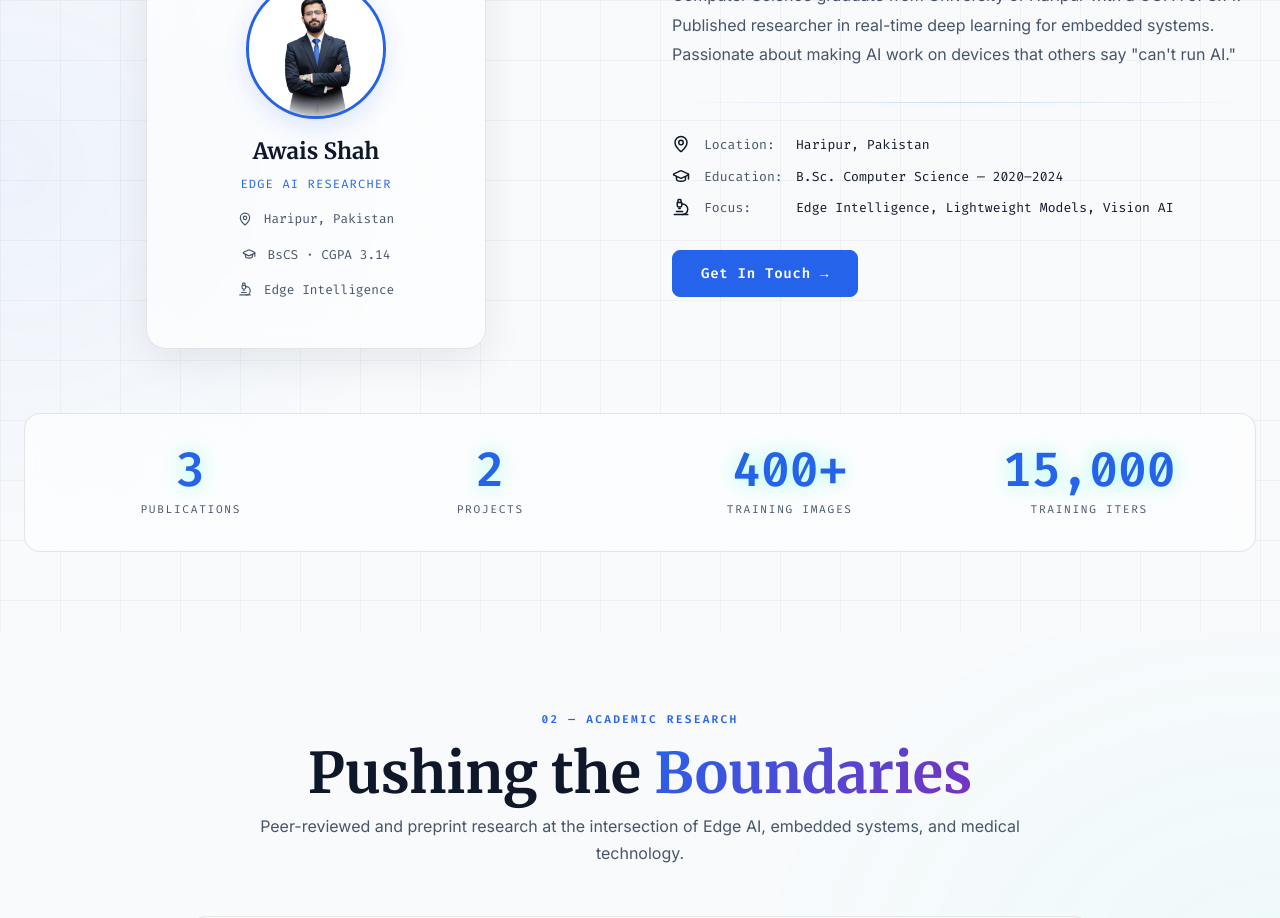
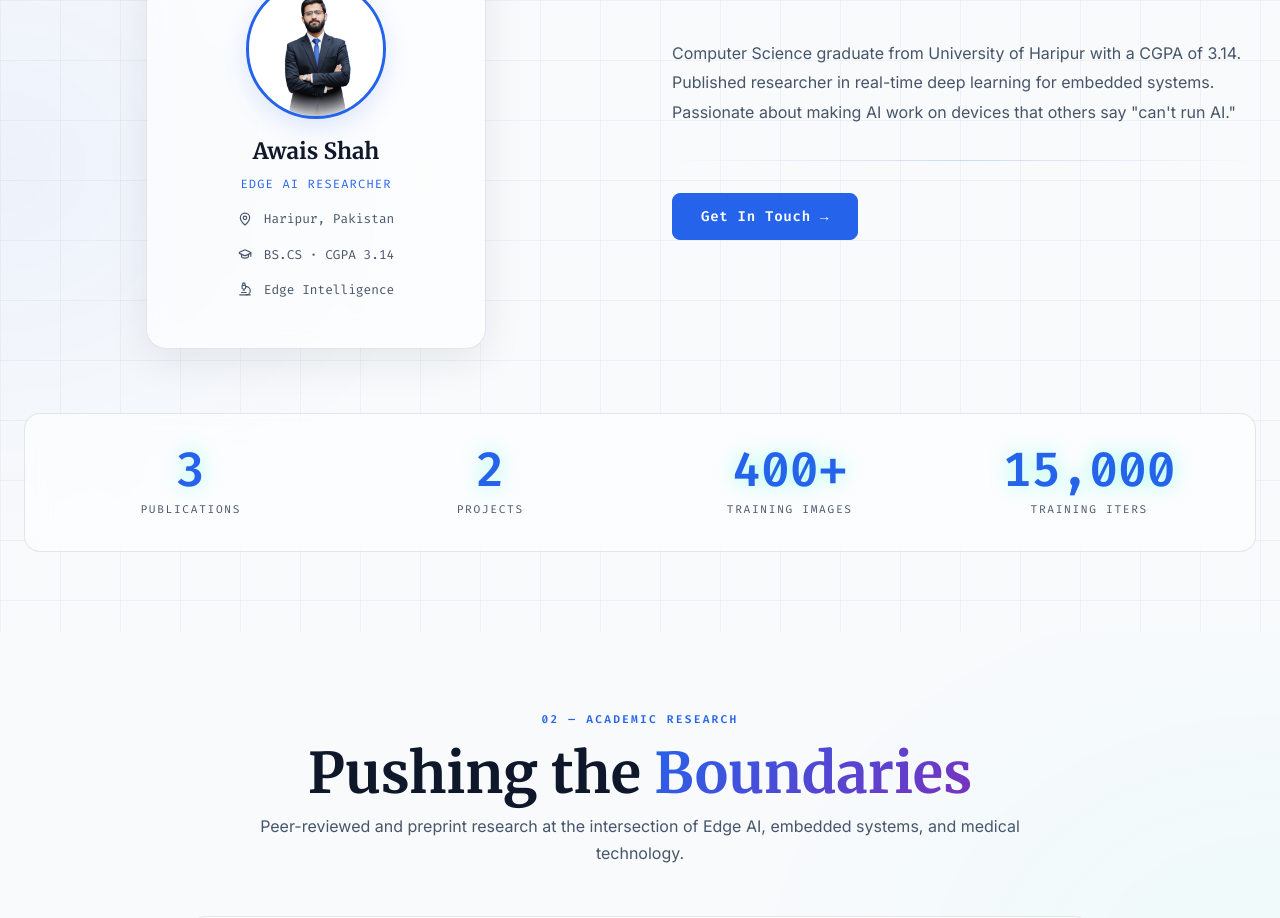
Before and after one commit to AwaisShah75/awais-portfolio, a Next.js app: page / in a window 1280 px wide. Shown: the part 1100-2018 px from the top of the page. Built offline with nearby package versions, Linux system fonts and the light colour scheme.

Commit message:
fix: remove duplicate info and fix degree typo

```diff
--- a/components/sections/About.tsx
+++ b/components/sections/About.tsx
@@ -95,7 +95,7 @@ export default function About() {
 
             {[
               { icon: <MapPin size={14} />, text: personal.location },
-              { icon: <GraduationCap size={14} />, text: "BsCS · CGPA 3.14" },
+              { icon: <GraduationCap size={14} />, text: "BS.CS · CGPA 3.14" },
               { icon: <Microscope size={14} />, text: "Edge Intelligence" },
             ].map((item) => (
               <div
@@ -125,29 +125,7 @@ export default function About() {
 
           <div className="glow-divider" />
 
-          <div style={{ display: "flex", flexDirection: "column", gap: "0.75rem", marginBottom: "2rem" }}>
-            {[
-              { icon: <MapPin size={18} />, label: "Location", value: personal.location },
-              { icon: <GraduationCap size={18} />, label: "Education", value: personal.education },
-              { icon: <Microscope size={18} />, label: "Focus", value: personal.focus },
-            ].map((row) => (
-              <div
-                key={row.label}
-                style={{
-                  display: "flex",
-                  gap: "0.75rem",
-                  alignItems: "flex-start",
-                  fontFamily: "var(--font-mono)",
-                  fontSize: "0.82rem",
-                  flexWrap: "wrap",
-                }}
-              >
-                <span style={{ fontSize: "1rem", minWidth: "20px" }}>{row.icon}</span>
-                <span style={{ color: "var(--text-muted)", minWidth: "80px" }}>{row.label}:</span>
-                <span style={{ color: "var(--text)", flex: 1 }}>{row.value}</span>
-              </div>
-            ))}
-          </div>
+
 
           <a href="#contact" className="btn-primary" style={{ display: "inline-flex" }}>
             Get In Touch →
```
